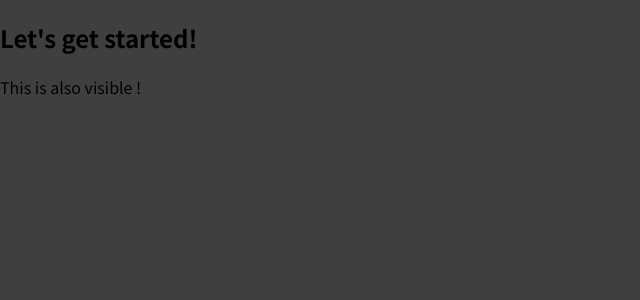
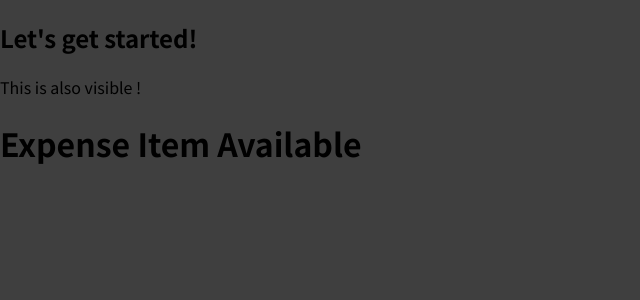
Before and after one commit to Salomegit/Expense_tracker_React, a React (Create React App) app: page / in a window 1280 px wide. Shown: the top 300 px of the page, without its empty margins (0-640 px from the left). Built offline with nearby package versions, Linux system fonts and the light colour scheme.

Commit message:
Adding jsx code to new componrent formed

```diff
--- a/src/App.js
+++ b/src/App.js
@@ -1,4 +1,5 @@
 import React from 'react';
+import ExpenseItem from './components/Expenseitem';
 
 function App() {
   return (
@@ -6,6 +7,7 @@ function App() {
       <h2>Let's get started!</h2>
 
       <p>This is also visible !</p>
+      < ExpenseItem />
     </div>
   );
 }
--- a/src/components/Expenseitem.js
+++ b/src/components/Expenseitem.js
@@ -1,4 +1,7 @@
+import React from "react";
+
 function ExpenseItem()
 {
     return <h1>Expense Item Available</h1>
 }
+export default ExpenseItem;
```
